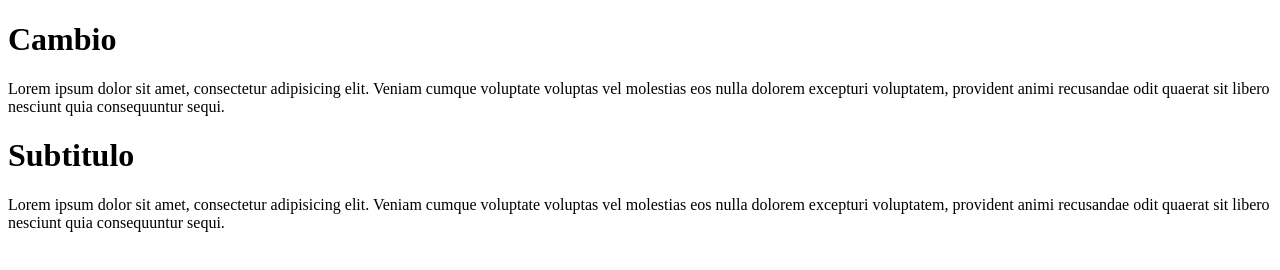
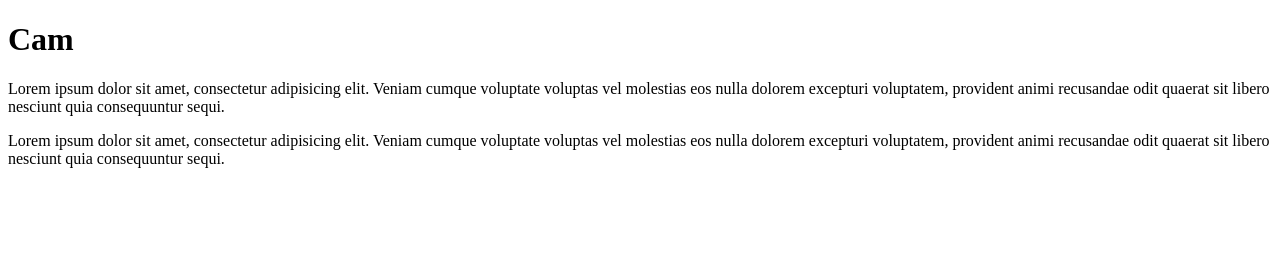
Before and after one commit to Pablo5936/workspace, a plain HTML site: page CSS/Modelos de cajas/p.html in a window 1280 px wide. Drawn offline with Linux system fonts and the light colour scheme.

Commit message:
mi copia 2

```diff
--- a/CSS/Modelos de cajas/p.html
+++ b/CSS/Modelos de cajas/p.html
@@ -6,14 +6,13 @@
     <title>Document</title>
   </head>
   <body>
-    <h1>Cambio</h1>
+    <h1>Cam</h1>
     <p>
       Lorem ipsum dolor sit amet, consectetur adipisicing elit. Veniam cumque
       voluptate voluptas vel molestias eos nulla dolorem excepturi voluptatem,
       provident animi recusandae odit quaerat sit libero nesciunt quia
       consequuntur sequi.
     </p>
-    <h1>Subtitulo</h1>
     <p>
       Lorem ipsum dolor sit amet, consectetur adipisicing elit. Veniam cumque
       voluptate voluptas vel molestias eos nulla dolorem excepturi voluptatem,
```
